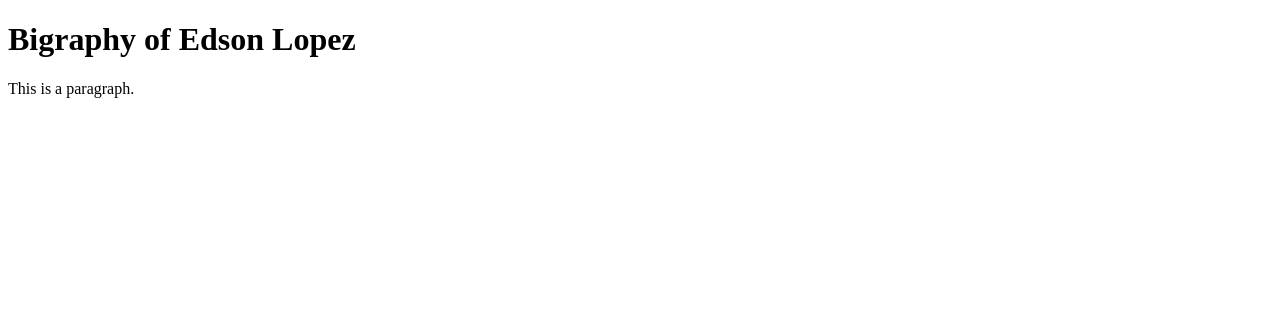
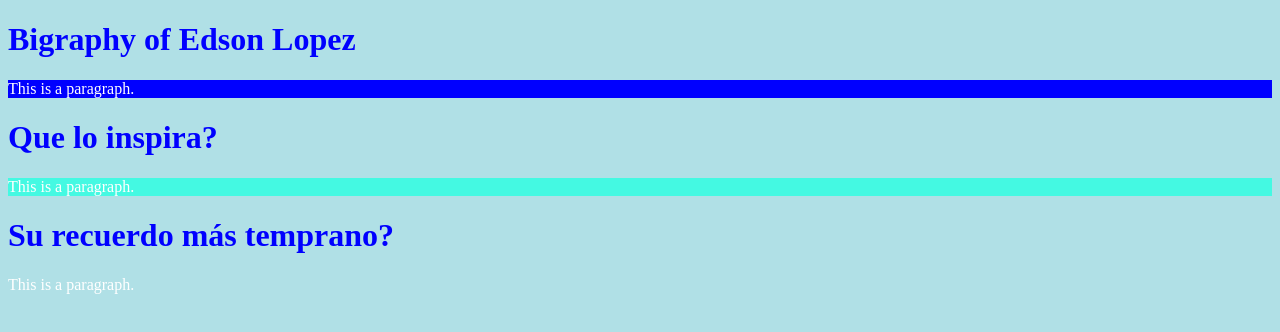
Before and after one commit to fbobadilla15/biografiaAIS, a plain HTML site: page index.html in a window 1280 px wide. Drawn offline with Linux system fonts and the light colour scheme.

Commit message:
Update index.html

```diff
--- a/index.html
+++ b/index.html
@@ -1,10 +1,24 @@
 <!DOCTYPE html>
 <html>
 <title>Landing Page</title>
+<head>
+<style>
+body {background-color: powderblue;}
+h1   {color: blue;}
+p    {color: white;}
+</style>
 <body>
 
 <h1>Bigraphy of Edson Lopez</h1>
+<p style="background-color:blue;">This is a paragraph.</p>
+
+
+<h1>Que lo inspira?</h1>
+<p style="background-color:#44F9E2;">This is a paragraph.</p>
+
+<h1>Su recuerdo más temprano?</h1>
 <p>This is a paragraph.</p>
+
 
 </body>
 </html>
```
